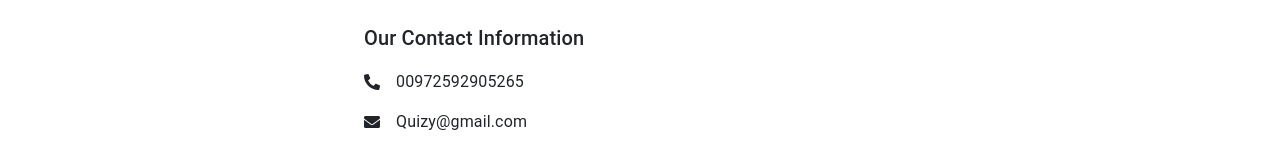
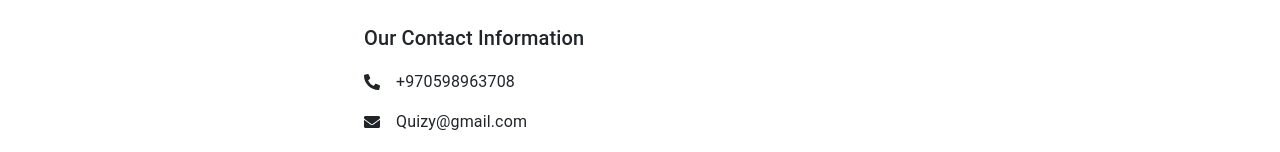
Before and after one commit to SaidQT/mern-proj, a React (Vite) app in the folder client/: page /contact in a window 1280 px wide. Shown: the part 637-789 px from the top of the page. Built offline with nearby package versions, Linux system fonts and the light colour scheme.

Commit message:
ContactUs Editing

```diff
--- a/client/package.json
+++ b/client/package.json
@@ -10,7 +10,7 @@
     "preview": "vite preview"
   },
   "dependencies": {
-    "@emotion/react": "^11.13.3",
+    "@emotion/react": "^11.13.0",
     "@emotion/styled": "^11.13.0",
     "@fontsource/roboto": "^5.0.14",
     "@fortawesome/fontawesome-free": "^6.6.0",
@@ -24,7 +24,7 @@
     "bootstrap": "^5.3.3",
     "chart.js": "^4.4.3",
     "fortawesome": "^0.0.1-security",
-    "framer-motion": "^11.3.30",
+    "framer-motion": "^11.3.29",
     "mdb-react-ui-kit": "^8.0.0",
     "react": "^18.3.1",
     "react-beautiful-dnd": "^13.1.1",
--- a/client/src/components/ContactUs.jsx
+++ b/client/src/components/ContactUs.jsx
@@ -142,7 +142,7 @@ const ContactUs = () => {
           <Box sx={{ display: 'flex', alignItems: 'center', mt: 2 }}>
             <FaPhoneAlt />
             <Typography variant="body1" sx={{ ml: 2 }}>
-             00972592905265
+             +970598963708
             </Typography>
           </Box>
           <Box sx={{ display: 'flex', alignItems: 'center', mt: 2 }}>
```
Also changed, not shown: 2 other files (tests, documents, lock files or other folders).
